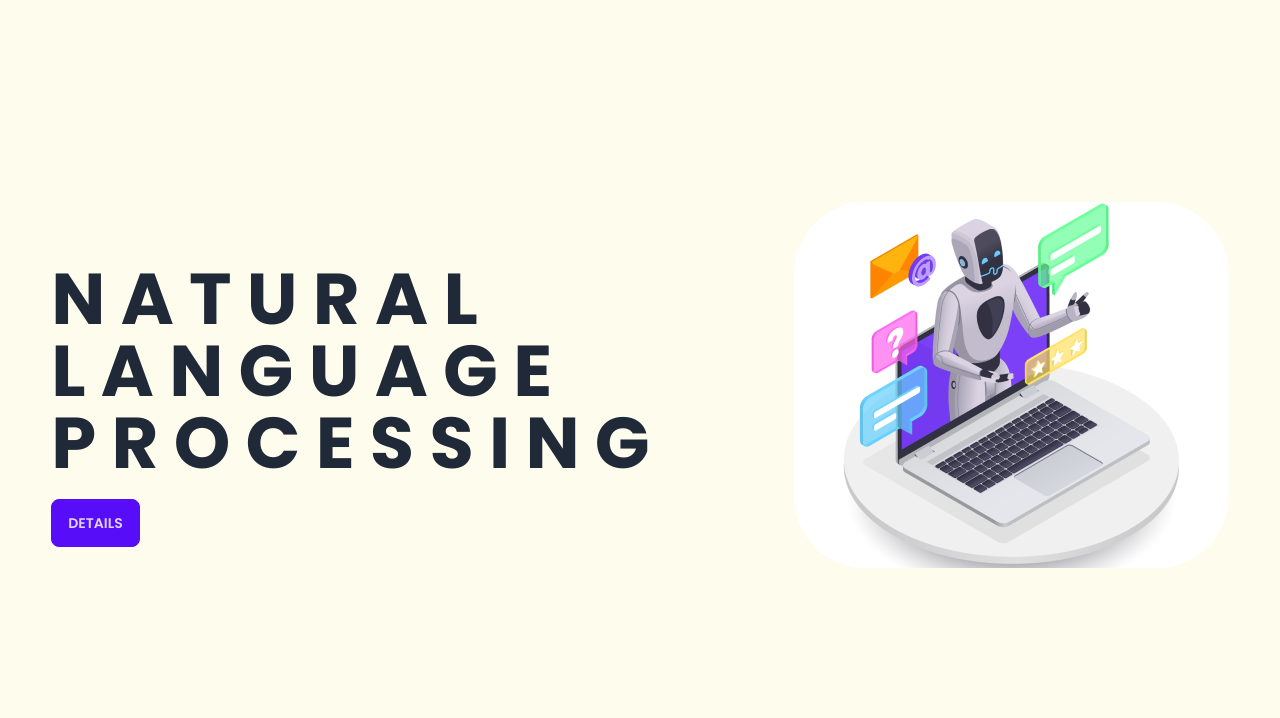
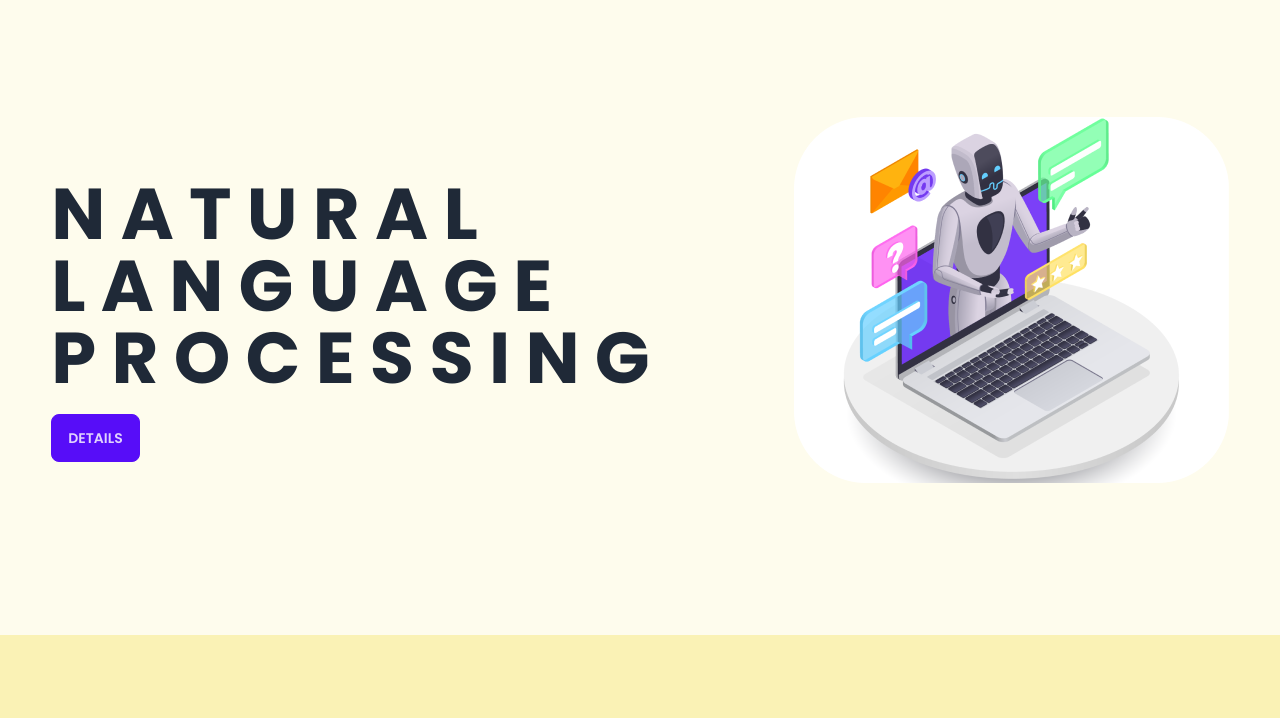
Before and after one commit to 14alim/Neural-Nexus, a plain HTML site: page index.html in a window 1280 px wide. Shown: the part 82-800 px from the top of the page. Drawn offline with nearby package versions, Linux system fonts and the light colour scheme.

Commit message:
correcting banner section

```diff
--- a/index.html
+++ b/index.html
@@ -80,8 +80,8 @@
         </nav>
         <!-- Banner Section -->
         <section>
-            <div class="hero min-h-screen bg-[#FEFCED]">
-                <div class="hero-content flex-col lg:flex-row-reverse ">
+            <div class="hero  bg-[#FEFCED]">
+                <div class="hero-content flex-col lg:flex-row-reverse lg:my-24">
                     <div class="width:300px">
                         <img src="./images/banner.png" class="lg:ml-32 mb-10" />
                     </div>
```
